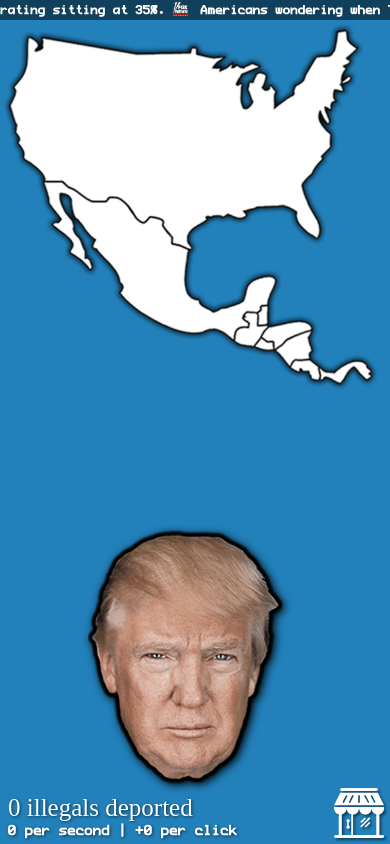
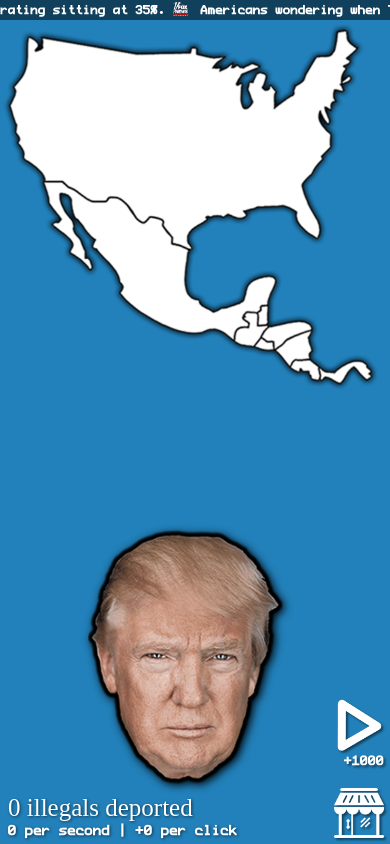
Before and after one commit to joeylemon/trumpy, a plain HTML site: page www/index.html in a window 390 px wide. Shown: the top 844 px of the page. Drawn offline with nearby package versions, Linux system fonts and the light colour scheme; some packages are replaced by stand-ins of ours; a web font is replaced by a local one.

Commit message:
Add reward videos

```diff
--- a/www/index.html
+++ b/www/index.html
@@ -35,6 +35,10 @@
 			<canvas class="canvas" id="canvas"></canvas>
 
 			<img class="shop-img" id="shop-img" src="images/shop.png" ontouchend="slideout.open();">
+			<div ontouchend="watchRewardVideo();">
+				<img class="vid-img" id="vid-img" src="images/video.png">
+				<p class="vid-reward" id="vid-reward">+1000</p>
+			</div>
 		</div>
 		<nav id="menu" class="shop-menu">
 			<h1>Store</h1>
--- a/www/js/init.js
+++ b/www/js/init.js
@@ -1,6 +1,7 @@
 var admobid = {
 	banner: 'ca-app-pub-3849622190274333/9972053558',
-	interstitial: 'ca-app-pub-3849622190274333/4913978629'
+	interstitial: 'ca-app-pub-3849622190274333/4913978629',
+	reward_video: 'ca-app-pub-3849622190274333/6461087910'
 };
 var lastInterstitial = 0;
 
@@ -43,6 +44,16 @@ function onDeviceReady() {
 
 function canDisplayInterstitial(){
 	return (Date.now() - lastInterstitial > 45000) && Math.random() <= 0.4;
+}
+
+function watchRewardVideo(){
+	if(AdMob){
+		AdMob.prepareRewardVideoAd({
+			adId: admobid.reward_video,
+			autoShow: true
+		});
+		//AdMob.showRewardVideoAd();
+	}
 }
 
 /* Initialize canvas */
--- a/www/styles/styling.css
+++ b/www/styles/styling.css
@@ -194,6 +194,34 @@ body {
 	display: block;
 }
 
+.vid-img {
+	position: fixed;
+	bottom: 92px;
+	right: 8px;
+	width: 45px;
+	height: auto;
+	filter: drop-shadow(2px 2px 1px rgba(0, 0, 0, 0.5));
+	user-select: none;
+}
+
+.vid-img:active {
+	width: 47px;
+}
+
+.vid-reward {
+	position: fixed;
+	bottom: 75px;
+	right: 6px;
+	width: 80px;
+	height: auto;
+	filter: drop-shadow(2px 2px 1px rgba(0, 0, 0, 0.5));
+	font-size: 16px;
+	font-family: profont;
+	color: #fff;
+	text-align: right;
+	user-select: none;
+}
+
 .shop-img {
 	position: fixed;
 	bottom: 6px;
@@ -205,7 +233,7 @@ body {
 }
 
 .shop-img:active {
-	opacity: 0.5;
+	width: 52px;
 }
 
 .shop-container {
```
Also changed, not shown: www/images/video.png (added).
